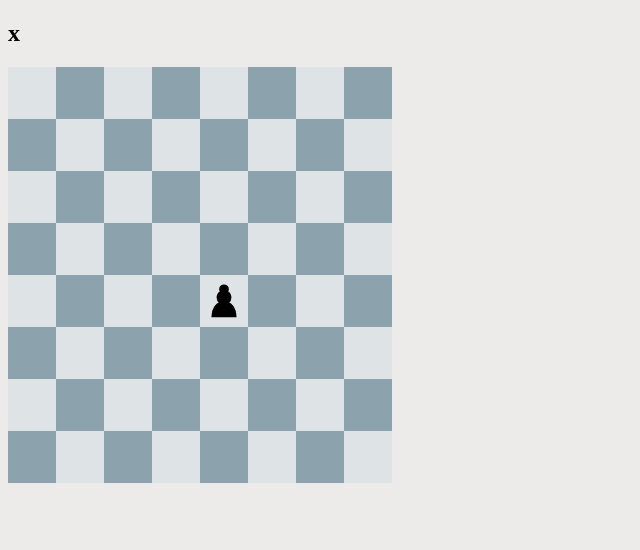
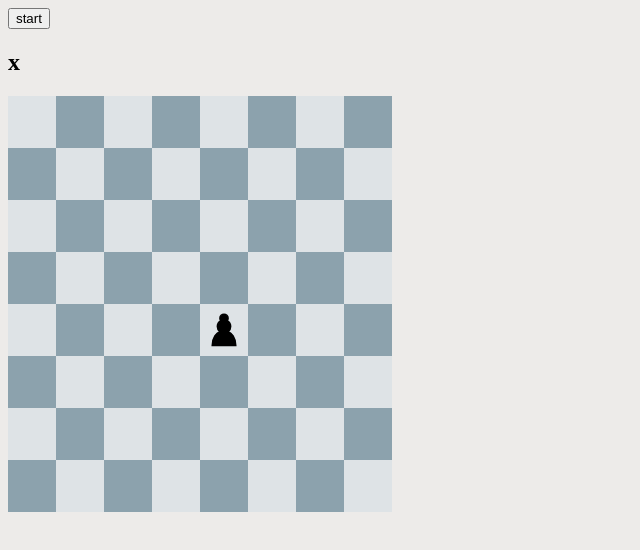
Before and after one commit to emran-iths/lab3-iths-chess, a Next.js app: page /home in a window 1280 px wide. Shown: the top 550 px of the page, without its empty margins (0-640 px from the left). Built offline with nearby package versions, Linux system fonts and the light colour scheme.

Commit message:
added start button and placed it at home

```diff
--- /dev/null
+++ b/app/components/StartButton.tsx
@@ -0,0 +1,36 @@
+"use client";
+
+import { useState } from "react";
+
+const StartButton = () => {
+  const [startedGame, setStartedGame] = useState(null);
+
+  return (
+    <>
+      <button
+        onClick={() => {
+          const url = `https://lichess.org/api/challenge/ai`;
+          fetch(url, {
+            method: "post",
+            body: "level=7&color=white",
+
+            headers: {
+              "Content-Type": "application/x-www-form-urlencoded",
+              Authorization: `Bearer ${process.env.NEXT_PUBLIC_LICHESS_TOKEN}`,
+            },
+          })
+            .then((res) => res.json())
+            .then((data) => setStartedGame(data.id));
+        }}
+      >
+        start
+      </button>
+
+      {startedGame && (
+        <>TODO: make link (and page) to game using this id {startedGame} as game id ref</>
+      )}
+    </>
+  );
+}
+
+export default StartButton
--- a/pages/home/index.tsx
+++ b/pages/home/index.tsx
@@ -1,8 +1,10 @@
 import ChessBoard from "../../app/components/ChessBoard";
+import StartButton from "../../app/components/StartButton";
 
 export default function Home() {
   return (
     <div>
+      <StartButton />
       <ChessBoard
         onClickSquare={() => {}}
         gameId="x"
```
